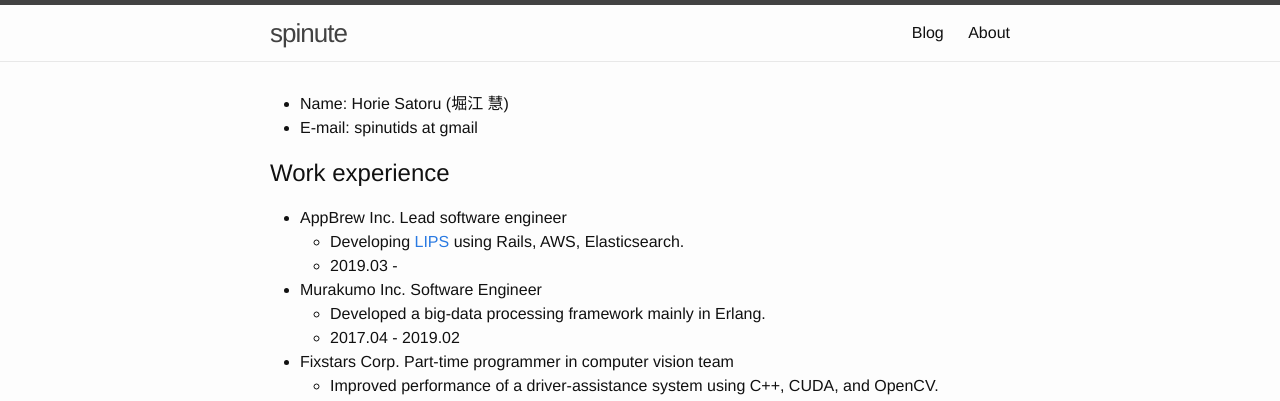
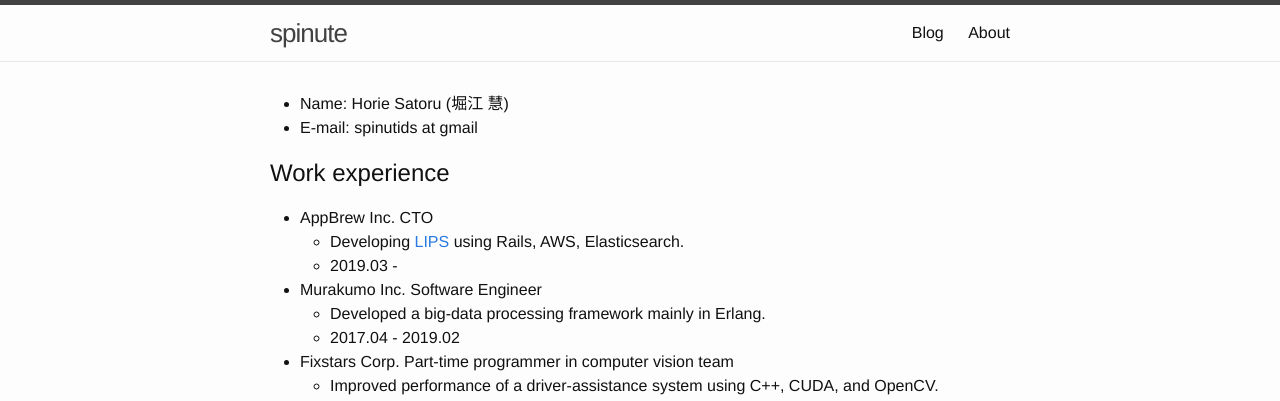
Before and after one commit to spinute/spinute.github.io, a Jekyll site: the page built from index.md, in a window 1280 px wide. Shown: the top 401 px of the page. Built offline with Jekyll 4.4.1, drawn with Linux system fonts in a browser that asks for light colours.

Commit message:
Update index.md

```diff
--- a/index.md
+++ b/index.md
@@ -8,7 +8,7 @@ title: About
 
 ## Work experience
 
-* AppBrew Inc. Lead software engineer
+* AppBrew Inc. CTO
   * Developing [LIPS](https://itunes.apple.com/jp/app/id1182886549) using Rails, AWS, Elasticsearch.
   * 2019.03 -
 * Murakumo Inc. Software Engineer
```
